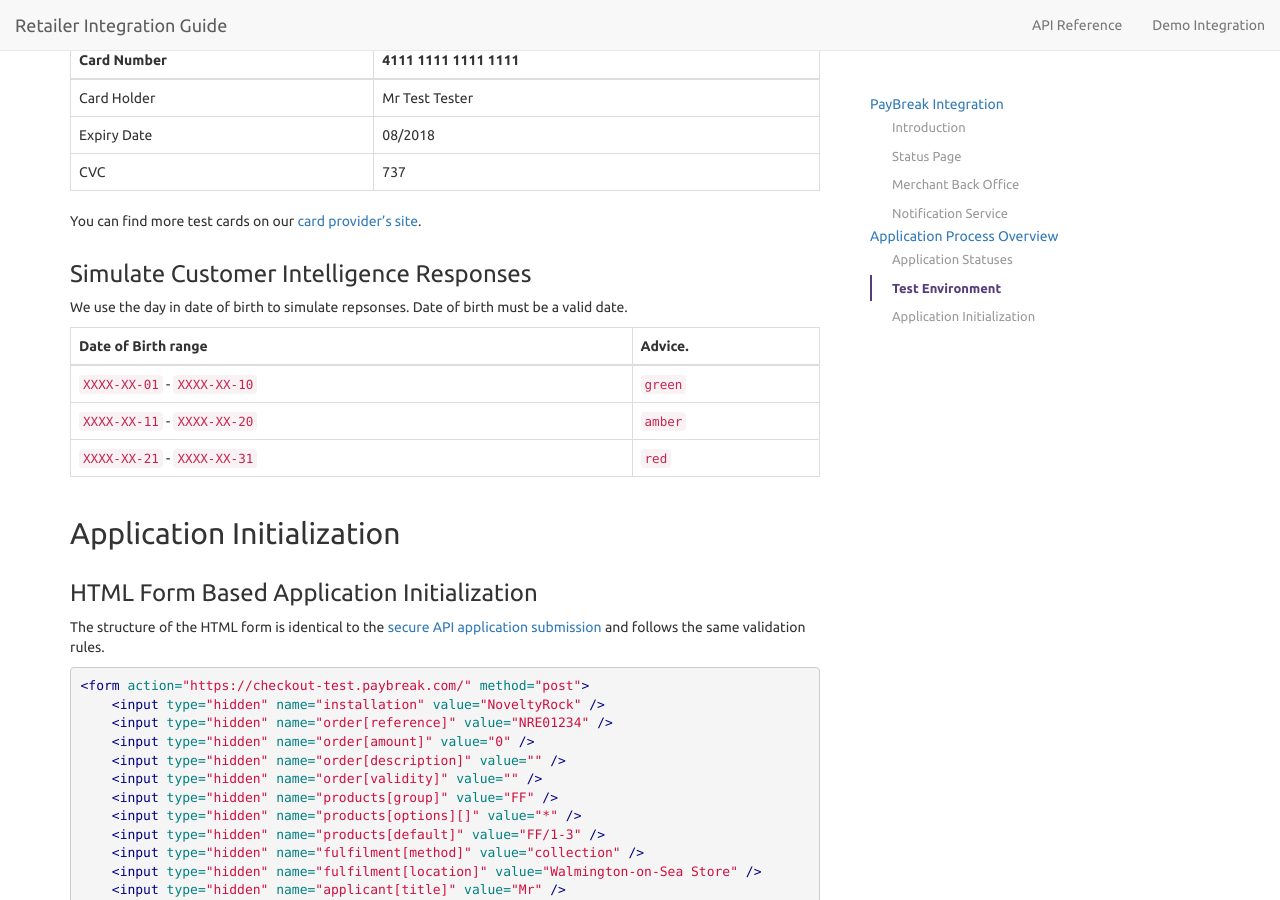
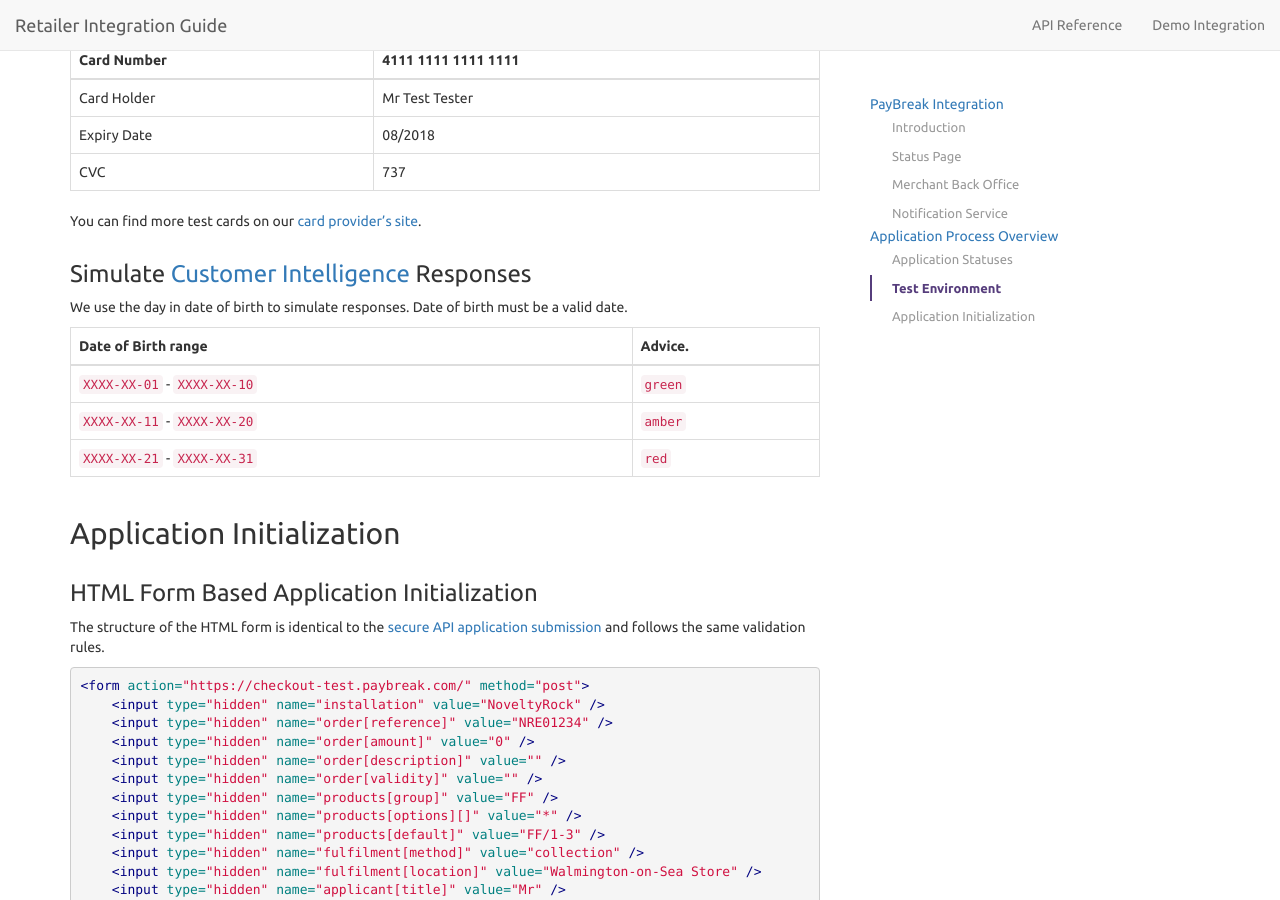
Before and after one commit to PayBreak/retailer-integration-guide, a Jekyll site: the page built from index.md, in a window 1280 px wide and 900 px high, scrolled down 5853 px. Built offline with Jekyll 4.4.1, drawn with Linux system fonts in a browser that asks for light colours; nearby versions of some CDN libraries; Markdown is read by kramdown in place of the engine named in the settings; our own code applies the rules of GitHub Pages for plain Markdown files.

Commit message:
Amend urls and link back

```diff
--- a/index.md
+++ b/index.md
@@ -256,9 +256,9 @@ CVC | 737
 
 You can find more test cards on our [card provider's site](https://docs.adyen.com/support/integration#testcardnumbers).
 
-### Simulate Customer Intelligence Responses
+### Simulate [Customer Intelligence](api/#customer-intelligence) Responses
 
-We use the day in date of birth to simulate repsonses. Date of birth must be a valid date.
+We use the day in date of birth to simulate responses. Date of birth must be a valid date.
 
 Date of Birth range | Advice.
 ---|---
```
Also changed, not shown: _includes/v4/customer-intelligence.md (+1 -1 lines).
